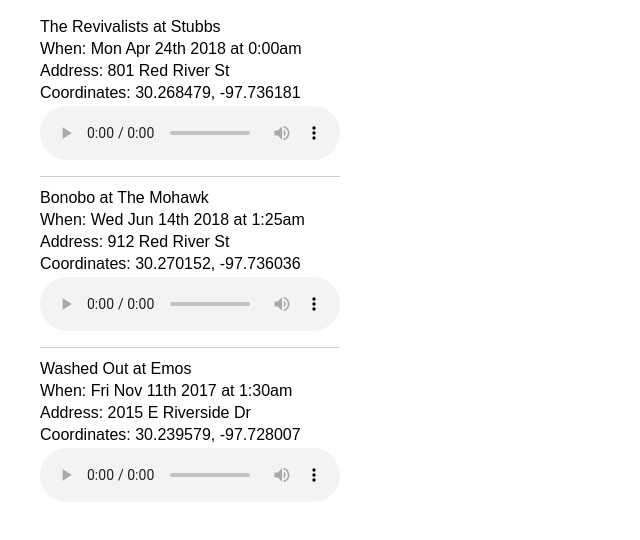
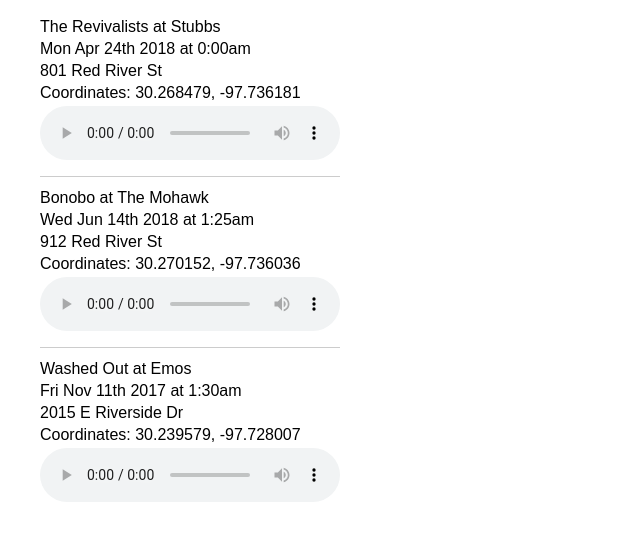
Before and after one commit to mrjasonweaver/showmap, a React (Create React App) app: page / in a window 1280 px wide. Shown: the top 540 px of the page, without its empty margins (0-640 px from the left). Built offline with nearby package versions, Linux system fonts and the light colour scheme.

Commit message:
clean up

```diff
--- a/src/ShowList.js
+++ b/src/ShowList.js
@@ -7,8 +7,8 @@
     <li key={show.show_id} className={`show-${show.show_id} saved-${show.is_saved ? 'yes' : 'no'}`}>
       <ul className="show-info">
         <li>{show.artist_name} at {show.venue_name}</li>
-        <li>When: {formattedDateTime(show.date)}</li>
-        <li>Address: {show.venue_address}</li>
+        <li>{formattedDateTime(show.date)}</li>
+        <li>{show.venue_address}</li>
         <li>Coordinates: {show.coordinates.latitude}, {show.coordinates.longitude}</li>
         <li>
           <audio controls="controls">
```
